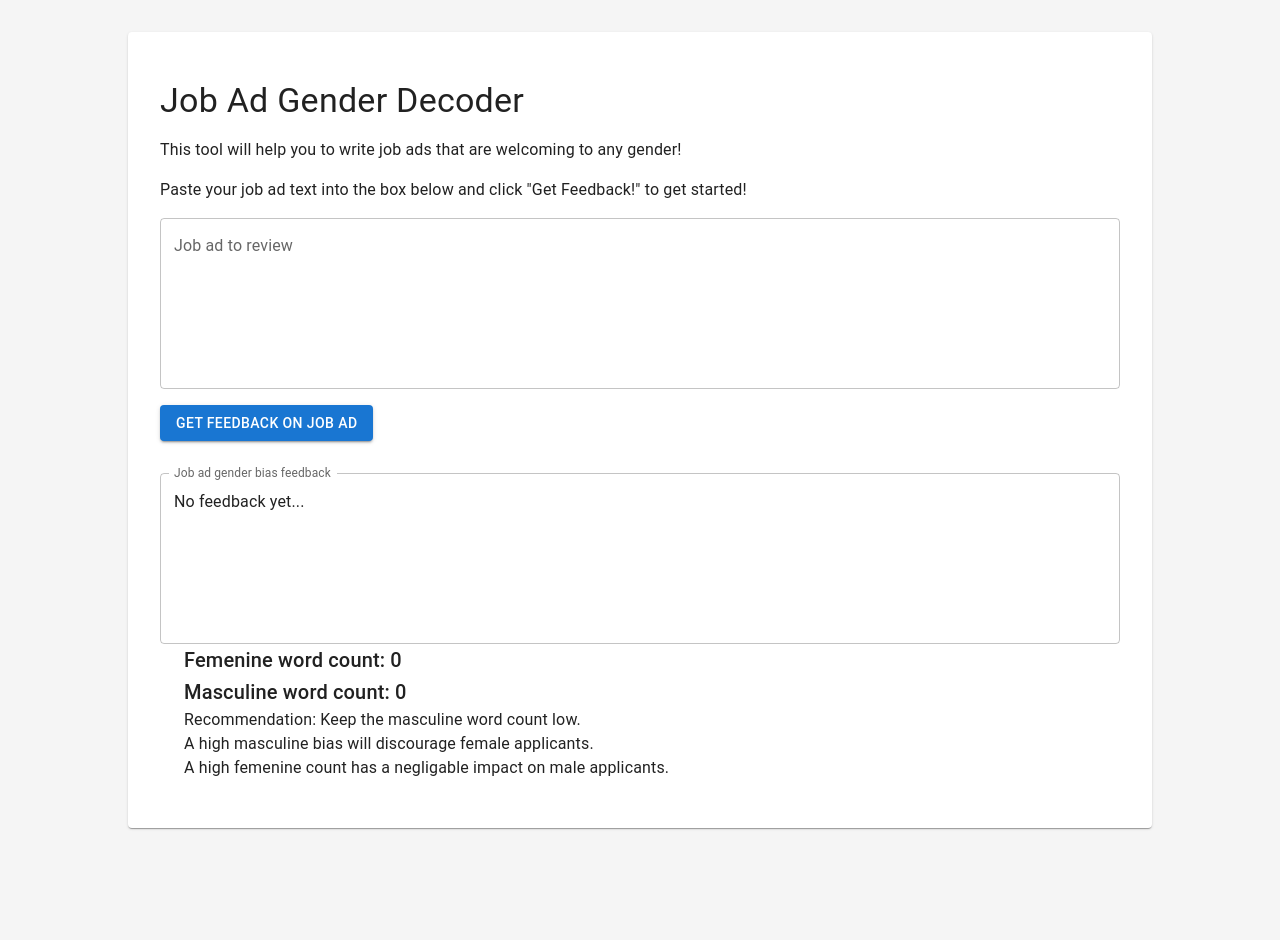
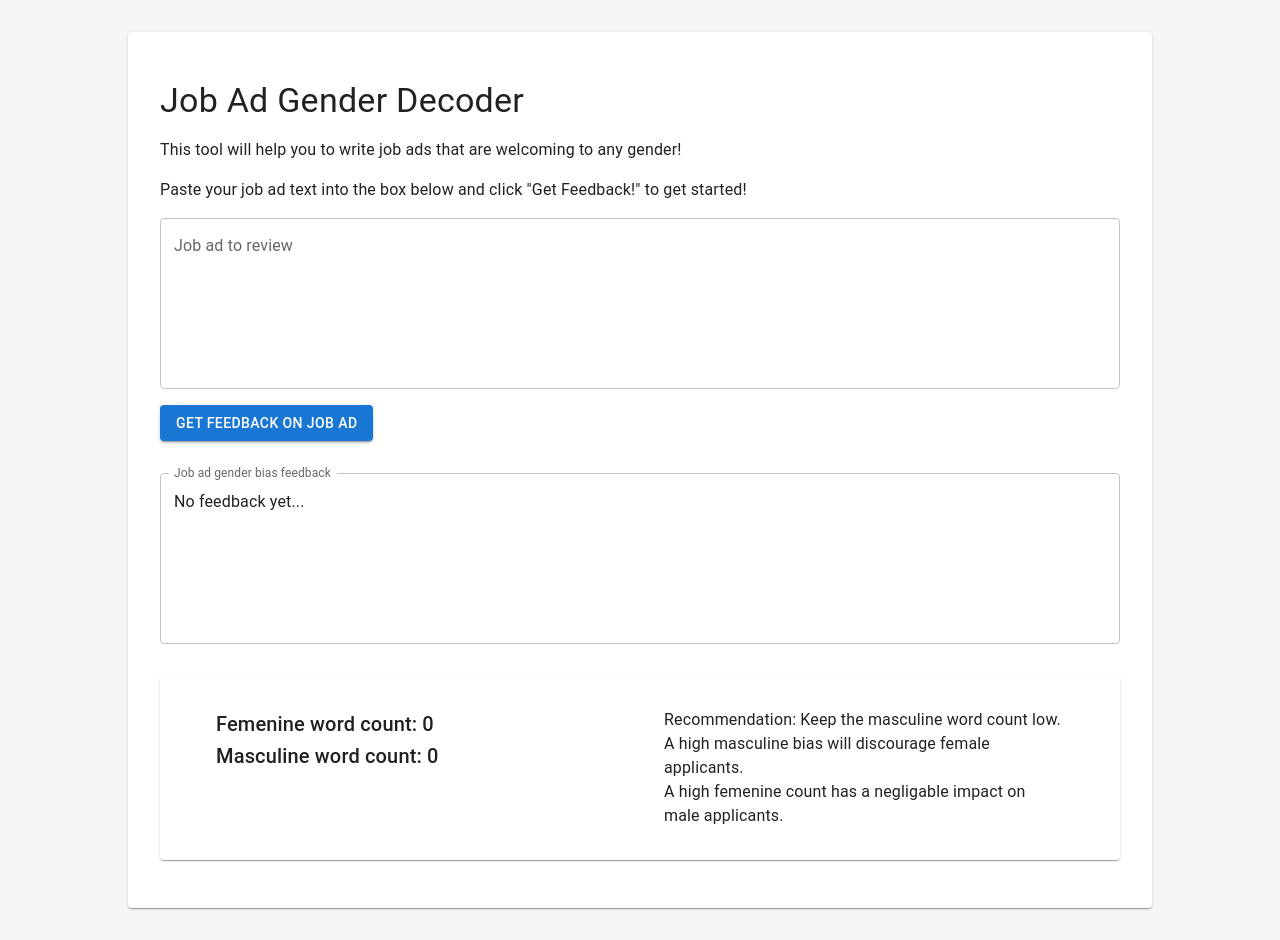
Before and after one commit to jav/jobad-gender-decoder-frontend, a React (Create React App) app: page / in a window 1280 px wide. Before the commit the page ends 860 px from the top, so only its background shows below. Built offline with nearby package versions, Linux system fonts and the light colour scheme.

Commit message:
Change layout of <Bias> to horizontal.

```diff
--- a/src/Bias.tsx
+++ b/src/Bias.tsx
@@ -1,4 +1,4 @@
-import { Container, Typography } from '@mui/material';
+import { Container, Paper, Typography } from '@mui/material';
 
 interface BiasProps {
     masculineWordCount: number
@@ -9,15 +9,19 @@ const Bias = (props: BiasProps) => {
     const { masculineWordCount, femenineWordCount } = props
 
     return (
+        <Paper sx={{ display: "flex", flexDirection: "row", my: 4, padding:4 }}>
             <Container>
                 <Typography variant="h6">Femenine word count: {femenineWordCount}</Typography>
                 <Typography variant="h6">Masculine word count: {masculineWordCount}</Typography>
+            </Container>
+            <Container>
                 <Typography variant="body1">Recommendation: Keep the masculine word count low.</Typography>
                 <Typography variant="body1">
                     A high masculine bias will discourage female applicants. <br />
                     A high femenine count has a negligable impact on male applicants.
                 </Typography>
             </Container>
+        </Paper>
     )
 }
 
```
Lines whose indentation alone changed are shown as unchanged.
